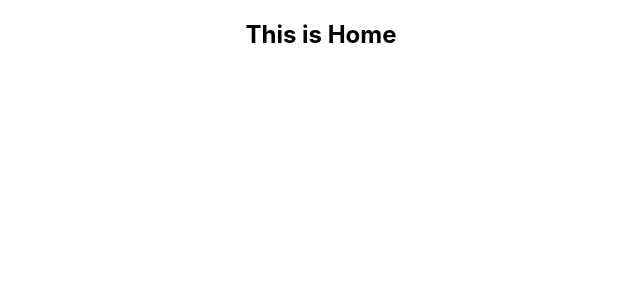
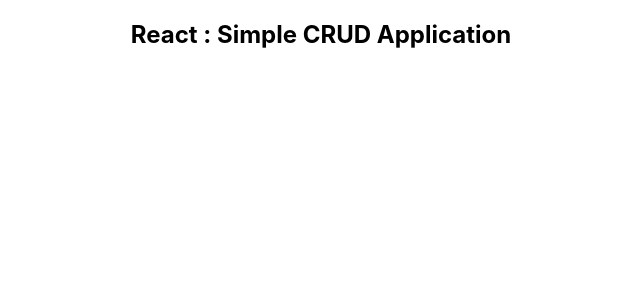
Before and after one commit to RayhanKabir29/react-typescript-crud, a React (Create React App) app: page / in a window 1280 px wide. Shown: the top 300 px of the page, without its empty margins (319-959 px from the left). Built offline with nearby package versions, Linux system fonts and the light colour scheme.

Commit message:
header css

```diff
--- /dev/null
+++ b/src/components/Header/Header.tsx
@@ -0,0 +1,12 @@
+import "./Header.style.css";
+const Header = () => {
+  return (
+    <div>
+      <header>
+        <h2>React : Simple CRUD Application</h2>
+      </header>
+    </div>
+  );
+};
+
+export default Header;
--- a/src/components/Home.tsx
+++ b/src/components/Home.tsx
@@ -1,7 +1,9 @@
+import Header from "./Header/Header";
+
 const Home = () => {
   return (
     <div>
-      <h2>This is Home</h2>
+      <Header />
     </div>
   );
 };
```
Also changed, not shown: src/components/Header/Header.style.css (added).
